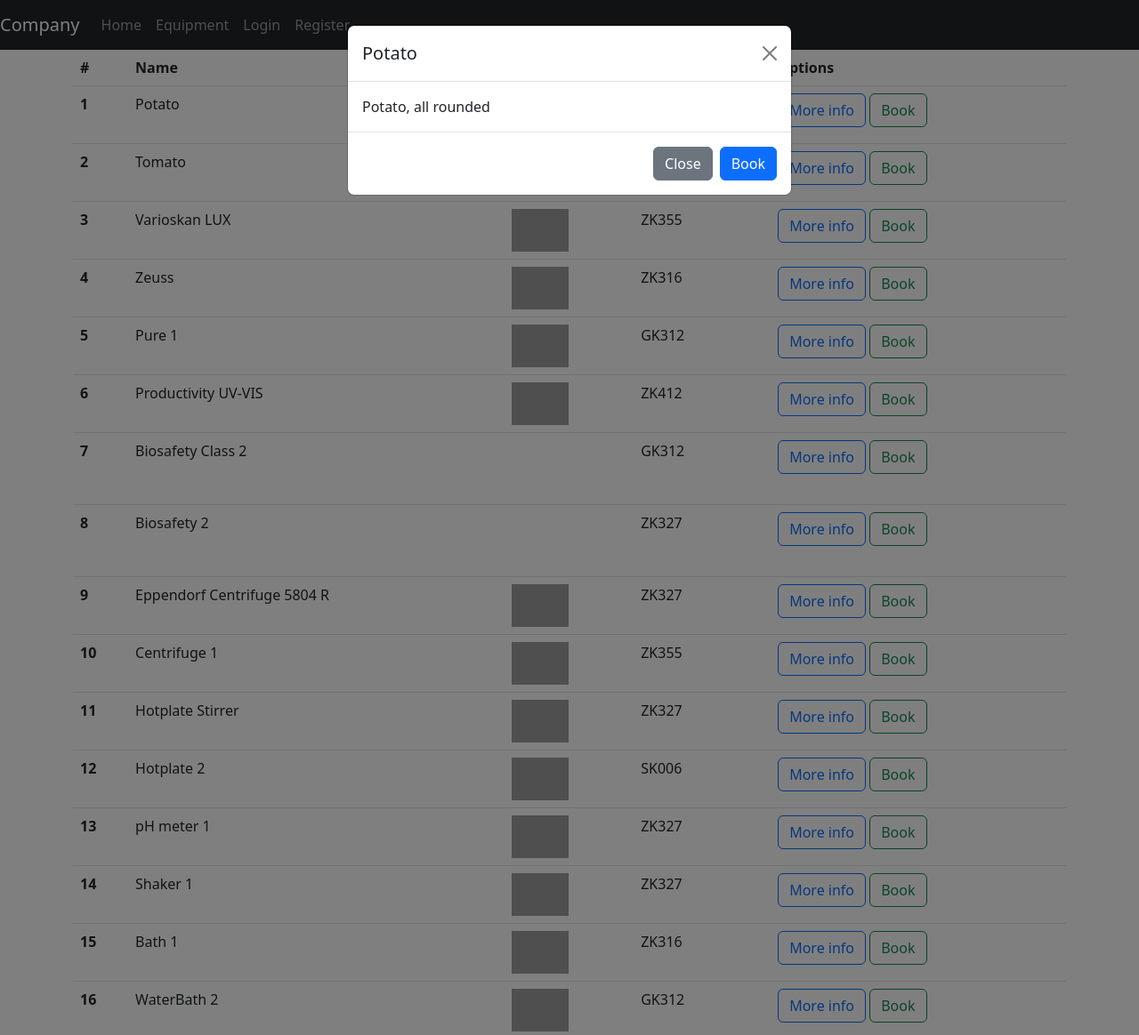
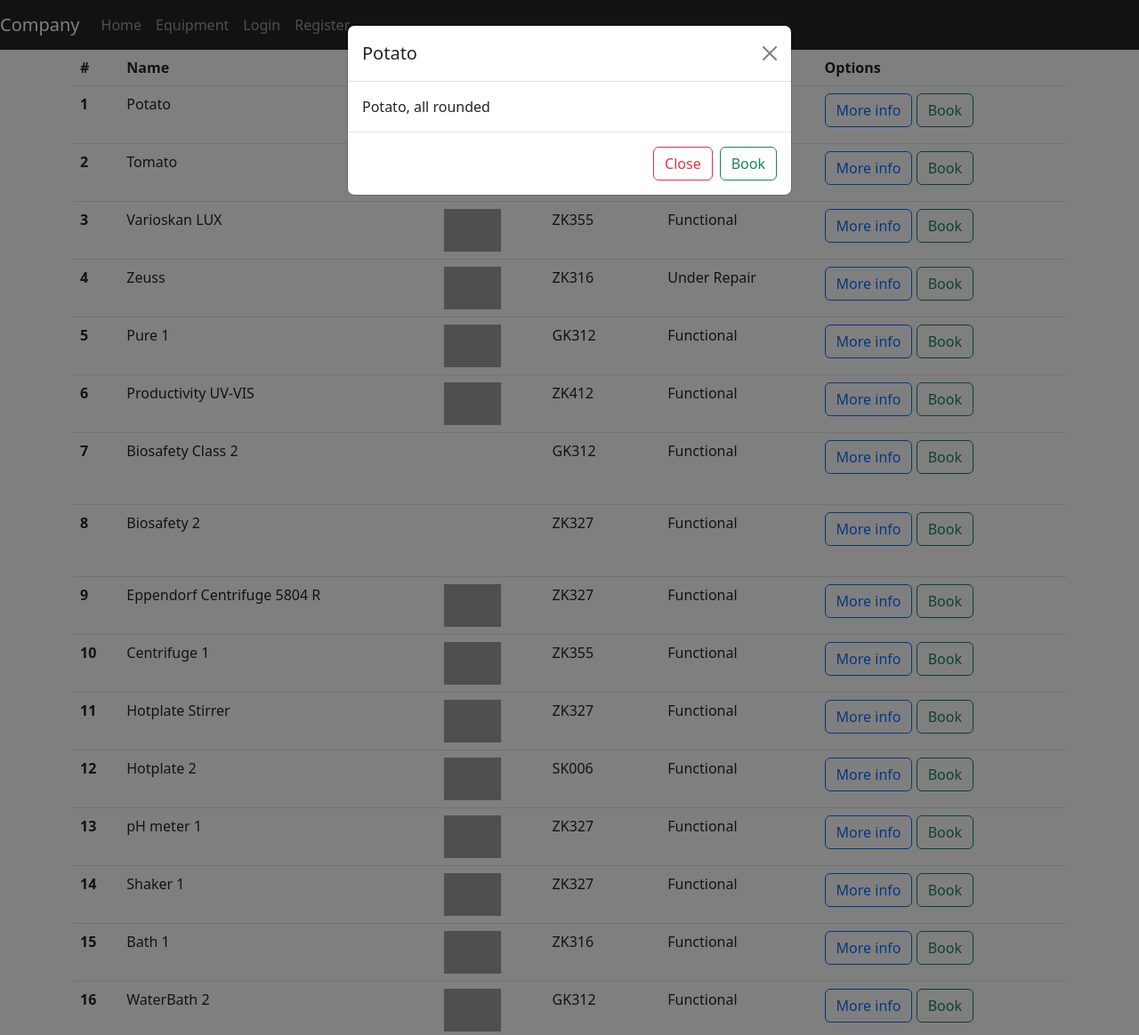
Before and after one commit to MutagenSnake/Django_based_booking_website, a Django app: page /equipment/ in a window 1280 px wide, after a click on "More info". Shown: the whole page at 89% size. Run offline with Django 4.2, Linux system fonts and the light colour scheme; data comes from the database, SQL or seed files in the repository; both versions use the stored data as it was after the commit; grey boxes are pictures that could not be loaded.

Commit message:
General improvements

```diff
--- a/main/booking/templates/base.html
+++ b/main/booking/templates/base.html
@@ -14,7 +14,7 @@
 <body>
 {% if messages %}
       {% for message in messages %}
-        <div class="alert alert-primary">
+        <div class="alert alert-danger">
           {{ message }}
         </div>
       {% endfor %}
--- a/main/booking/templates/equipment.html
+++ b/main/booking/templates/equipment.html
@@ -12,6 +12,7 @@ Equipment
         <th scope="col">Name</th>
         <th scope="col">Image</th>
         <th scope="col">Location</th>
+        <th scope="col">Status</th>
         <th scope="col">Options</th>
     </tr>
     </thead>
@@ -25,15 +26,24 @@ Equipment
             <img alt="No image" style="width:64px" src="{{ item.image_url }}">
         </td>
         <td>{{ item.location }}</td>
+        {% if item.status == 'a' %}
+        <td class="functionalAppliance">Functional</td>
+        {% elif item.status == 'b' %}
+        <td class="brokenAppliance">Under Repair</td>
+        {% else %}
+        <td>Unknown</td>
+        {% endif %}
         <td>
             <button type="button" class="btn btn-outline-primary" data-bs-toggle="modal"
                     data-bs-target="#Modal-MoreInfo{{ item.pk }}">
                 More info
             </button>
-            <button type="button" class="btn btn-outline-success" data-bs-toggle="modal"
-                    data-bs-target="#Modal-Book{{ item.pk }}">
-                Book
-            </button>
+            <a href="{% url 'booking' item.id %}">
+                <button type="button" class="btn btn-outline-success" data-bs-toggle="modal"
+                        onclick="{% url 'booking' item.id %}">
+                    Book
+                </button>
+            </a>
         </td>
     </tr>
     {% endfor %}
--- a/main/booking/templates/includes/modals.html
+++ b/main/booking/templates/includes/modals.html
@@ -10,31 +10,14 @@
                 {{ item.description }}
             </div>
             <div class="modal-footer">
-                <button type="button" class="btn btn-secondary" data-bs-dismiss="modal">Close</button>
-                <button type="button" class="btn btn-primary">Book</button>
+                <button type="button" class="btn btn-outline-danger" data-bs-dismiss="modal">Close</button>
+                <a href="{% url 'booking' item.id %}">
+                    <button type="button" class="btn btn-outline-success" data-bs-toggle="modal"
+                            onclick="{% url 'booking' item.id %}">
+                        Book
+                    </button>
+                </a>
             </div>
         </div>
     </div>
 </div>
-
-<div class="modal fade" id="Modal-Book{{ item.pk }}" tabindex="-1" aria-labelledby="exampleModalLabel"
-     aria-hidden="true">
-    <div class="modal-dialog">
-        <div class="modal-content">
-            <div class="modal-header">
-                <h1 class="modal-title fs-5" id="ModalLabel-Book">{{ item.title }}</h1>
-                <button type="button" class="btn-close" data-bs-dismiss="modal" aria-label="Close"></button>
-            </div>
-            <div class="modal-body">
-                {{ item.description }}
-            </div>
-            <div class="modal-body">
-                Rest of the logic
-            </div>
-            <div class="modal-footer">
-                <button type="button" class="btn btn-secondary" data-bs-dismiss="modal">Close</button>
-                <button type="button" class="btn btn-primary">Book</button>
-            </div>
-        </div>
-    </div>
-</div>
--- a/main/booking/views.py
+++ b/main/booking/views.py
@@ -1,6 +1,6 @@
 import datetime
 from django.shortcuts import render, redirect
-from .models import Appliance, Booking
+from .models import Appliance, Booking, ApplianceType
 from django.contrib.auth import authenticate, login, logout
 from django.contrib.auth.forms import UserCreationForm
 from django.shortcuts import render, get_object_or_404
@@ -10,17 +10,24 @@ from django.contrib.auth.forms import User
 from django.views.decorators.csrf import csrf_protect
 from django.contrib import messages
 import re
-from .functions import form_to_datetime, overlap_checker
+from .functions import form_to_datetime, overlap_checker, past_checker
+from django.core.paginator import Paginator
 
 def homepage(request):
+    """Homepage view"""
     return render(request, template_name='index.html')
 
 def equipment(request):
-    if request.method == 'GET':
-        items = Appliance.objects.all()
-        return render(request, template_name='equipment.html', context={'items': items})
-    if request.method == 'POST':
-        pass
+    """ View listing all equipment with search option and redirection to booking"""
+    paginator = Paginator(Appliance.objects.all(), 10)
+    items = Appliance.objects.all()
+    page_number = request.GET.get('page')
+    paged_appliances = paginator.get_page(page_number)
+    context = {
+        'items': items,
+        'appliances': paged_appliances
+    }
+    return render(request, template_name='equipment.html', context=context)
 
 def register(request):
     if request.method == 'GET':
@@ -52,20 +59,28 @@ def booking(request, appliance_id):
 
         #booking overlap check
         all_bookings = appliance.booking_set.all()
-        for booking in all_bookings:
-            start = booking.day_from
-            end = booking.day_to
+        if all_bookings:
+            for booking in all_bookings:
+                start = booking.day_from
+                end = booking.day_to
 
-            if overlap_checker(start, end, datetime_from, datetime_to) == True:
-                messages.error(request, 'The booking time overlaps with other booking')
-                print('overlaps, make a message board')
-                return render(request, template_name='bookingpage.html', context=context)
+                if overlap_checker(start, end, datetime_from, datetime_to) == True:
+                    messages.error(request, 'The booking time overlaps with other booking')
+                    return render(request, template_name='bookingpage.html', context=context)
 
-            else:
-                messages.success(request, 'Booked successfully')
-                print('Object added to database, make a message board')
-                Booking.objects.create(appliance=appliance, day_from=datetime_from, day_to=datetime_to, user=request.user)
-                return render(request, template_name='bookingpage.html', context=context)
+                elif past_checker(datetime_from) == True:
+                    messages.error(request, 'The booking time already have passed')
+                    return render(request, template_name='bookingpage.html', context=context)
+
+                else:
+                    messages.success(request, 'Booked successfully')
+                    Booking.objects.create(appliance=appliance, day_from=datetime_from, day_to=datetime_to, user=request.user)
+                    return render(request, template_name='bookingpage.html', context=context)
+
+        else:
+            messages.success(request, 'Booked successfully')
+            Booking.objects.create(appliance=appliance, day_from=datetime_from, day_to=datetime_to, user=request.user)
+            return render(request, template_name='bookingpage.html', context=context)
 
     if request.method == 'GET':
         return render(request, template_name='bookingpage.html', context=context)
```
Also changed, not shown: main/booking/functions.py (+11 -0 lines), main/db.sqlite3.
